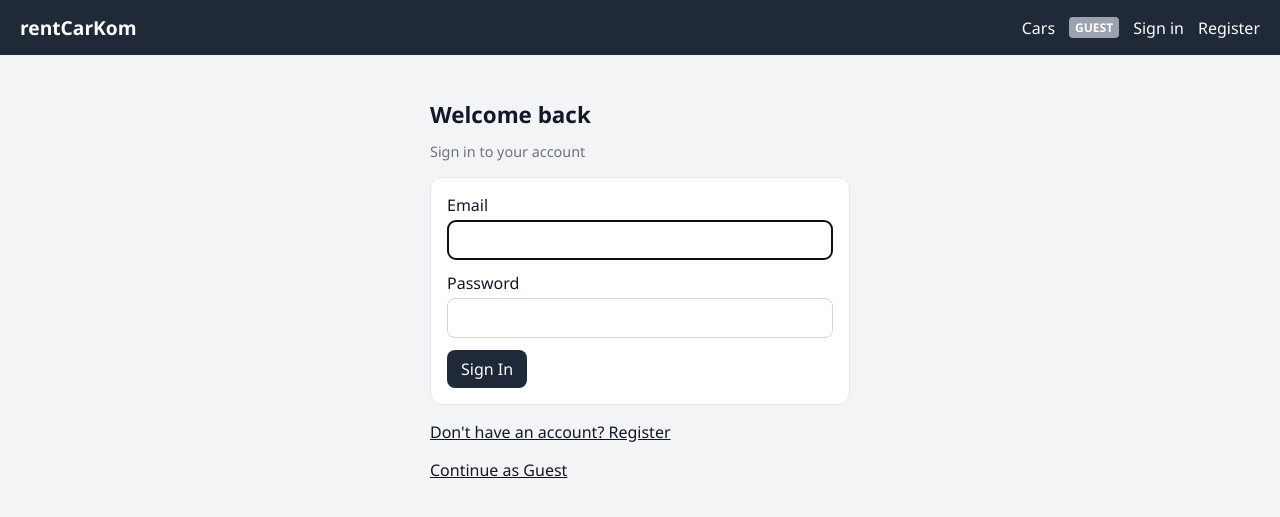
After one commit to michaelkomisaryk/RentCarKomDjango, a Django app: page /accounts/login/ in a window 1280 px wide. The commit adds this page. Shown: the top 517 px of the page. Run offline with Django 5.2, Linux system fonts and the light colour scheme.

Commit message:
Add sign-in, registration, and a role-based menu.

```diff
--- /dev/null
+++ b/accounts/forms.py
@@ -0,0 +1,51 @@
+from django import forms
+from django.contrib.auth.forms import AuthenticationForm
+
+from accounts.models import User
+
+
+class EmailLoginForm(AuthenticationForm):
+    error_messages = {
+        **AuthenticationForm.error_messages,
+        "invalid_login": "Invalid email or password",
+    }
+
+    def __init__(self, *args, **kwargs):
+        super().__init__(*args, **kwargs)
+        self.fields["username"].label = "Email"
+        self.fields["username"].required = False
+        self.fields["password"].required = False
+
+    def clean(self):
+        email = (self.data.get("username") or "").strip().lower()
+        password = self.data.get("password") or ""
+        if not email or not password:
+            raise forms.ValidationError("Please fill in all fields")
+        self.cleaned_data["username"] = email
+        self.cleaned_data["password"] = password
+        return super().clean()
+
+
+class RegisterForm(forms.Form):
+    name = forms.CharField(label="Full name", required=False)
+    email = forms.EmailField(label="Email", required=False)
+    password = forms.CharField(label="Password", required=False, widget=forms.PasswordInput)
+
+    def clean(self):
+        cleaned = super().clean()
+        name = (self.data.get("name") or "").strip()
+        email_raw = (self.data.get("email") or "").strip()
+        password = self.data.get("password") or ""
+        if not name or not email_raw or not password:
+            raise forms.ValidationError("Please fill in all fields")
+        if self.errors:
+            return cleaned
+        if len(password) < 6:
+            raise forms.ValidationError("Password must be at least 6 characters")
+        email = email_raw.lower()
+        if User.objects.filter(email=email).exists():
+            raise forms.ValidationError("Email already registered")
+        cleaned["name"] = name
+        cleaned["email"] = email
+        cleaned["password"] = password
+        return cleaned
--- /dev/null
+++ b/accounts/urls.py
@@ -0,0 +1,9 @@
+from django.urls import path
+
+from accounts.views import RegisterView, SignInView, SignOutView
+
+urlpatterns = [
+    path("accounts/login/", SignInView.as_view(), name="login"),
+    path("accounts/register/", RegisterView.as_view(), name="register"),
+    path("accounts/logout/", SignOutView.as_view(), name="logout"),
+]
--- a/accounts/views.py
+++ b/accounts/views.py
@@ -1,3 +1,33 @@
-from django.shortcuts import render
+from django.contrib import messages
+from django.contrib.auth.views import LoginView, LogoutView
+from django.urls import reverse_lazy
+from django.views.generic import FormView
 
-# Create your views here.
+from accounts.forms import EmailLoginForm, RegisterForm
+from accounts.models import Role, User
+
+
+class SignInView(LoginView):
+    template_name = "accounts/login.html"
+    authentication_form = EmailLoginForm
+    redirect_authenticated_user = True
+
+
+class RegisterView(FormView):
+    template_name = "accounts/register.html"
+    form_class = RegisterForm
+    success_url = reverse_lazy("login")
+
+    def form_valid(self, form):
+        User.objects.create_user(
+            email=form.cleaned_data["email"],
+            password=form.cleaned_data["password"],
+            name=form.cleaned_data["name"],
+            role=Role.CLIENT,
+        )
+        messages.success(self.request, "Registered! Please sign in.")
+        return super().form_valid(form)
+
+
+class SignOutView(LogoutView):
+    pass
--- a/config/settings.py
+++ b/config/settings.py
@@ -89,6 +89,9 @@ DATABASES = {
 # https://docs.djangoproject.com/en/5.2/ref/settings/#auth-password-validators
 
 AUTH_USER_MODEL = "accounts.User"
+LOGIN_URL = "login"
+LOGIN_REDIRECT_URL = "catalog"
+LOGOUT_REDIRECT_URL = "catalog"
 
 # The original app only required six characters.
 AUTH_PASSWORD_VALIDATORS = [
--- a/config/urls.py
+++ b/config/urls.py
@@ -5,6 +5,7 @@ from django.urls import include, path
 
 urlpatterns = [
     path("admin/", admin.site.urls),
+    path("", include("accounts.urls")),
     path("", include("fleet.urls")),
     path("", include("rentals.urls")),
 ]
--- a/static/css/app.css
+++ b/static/css/app.css
@@ -26,8 +26,17 @@ a { color: inherit; }
   text-decoration: none;
 }
 
-.nav { display: flex; gap: 14px; align-items: center; }
+.nav { display: flex; gap: 14px; align-items: center; flex-wrap: wrap; }
 .nav a { color: white; text-decoration: none; }
+.link-button {
+  background: none;
+  border: 0;
+  color: white;
+  cursor: pointer;
+  font: inherit;
+  padding: 0;
+}
+.auth { max-width: 420px; margin: 24px auto; }
 
 .page {
   max-width: 880px;
--- /dev/null
+++ b/templates/accounts/login.html
@@ -0,0 +1,25 @@
+{% extends "base.html" %}
+
+{% block title %}Sign in · rentCarKom{% endblock %}
+
+{% block content %}
+  <div class="auth">
+    <h1>Welcome back</h1>
+    <p class="muted">Sign in to your account</p>
+    <form class="form-card" method="post">
+      {% csrf_token %}
+      {% if form.non_field_errors %}
+        <p class="form-error">{{ form.non_field_errors|striptags }}</p>
+      {% endif %}
+      {% for field in form %}
+        <label class="field">
+          {{ field.label }}
+          {{ field }}
+        </label>
+      {% endfor %}
+      <button class="button" type="submit">Sign In</button>
+    </form>
+    <p><a href="{% url 'register' %}">Don't have an account? Register</a></p>
+    <p><a href="{% url 'catalog' %}">Continue as Guest</a></p>
+  </div>
+{% endblock %}
--- a/templates/base.html
+++ b/templates/base.html
@@ -11,9 +11,24 @@
   <header class="topbar">
     <a class="brand" href="{% url 'catalog' %}">rentCarKom</a>
     <nav class="nav">
-      {% block nav %}
-        <a href="{% url 'catalog' %}">Cars</a>
-      {% endblock %}
+      <a href="{% url 'catalog' %}">Cars</a>
+      {% if user.is_authenticated %}
+        {% if user.is_staff_role %}
+          <a href="{% url 'rental_list' %}">All Rentals</a>
+        {% endif %}
+        {% if user.is_admin_role %}
+          <a href="{% url 'car_create' %}">Add Car</a>
+        {% endif %}
+        <span class="chip role {{ user.role }}">{{ user.role|upper }}</span>
+        <form method="post" action="{% url 'logout' %}">
+          {% csrf_token %}
+          <button class="link-button" type="submit">Log out</button>
+        </form>
+      {% else %}
+        <span class="chip role guest">GUEST</span>
+        <a href="{% url 'login' %}">Sign in</a>
+        <a href="{% url 'register' %}">Register</a>
+      {% endif %}
     </nav>
   </header>
   <main class="page">
```
Also changed, not shown: accounts/tests.py (+70 -0 lines), templates/accounts/register.html (added, +27 -0 lines), README.md.
